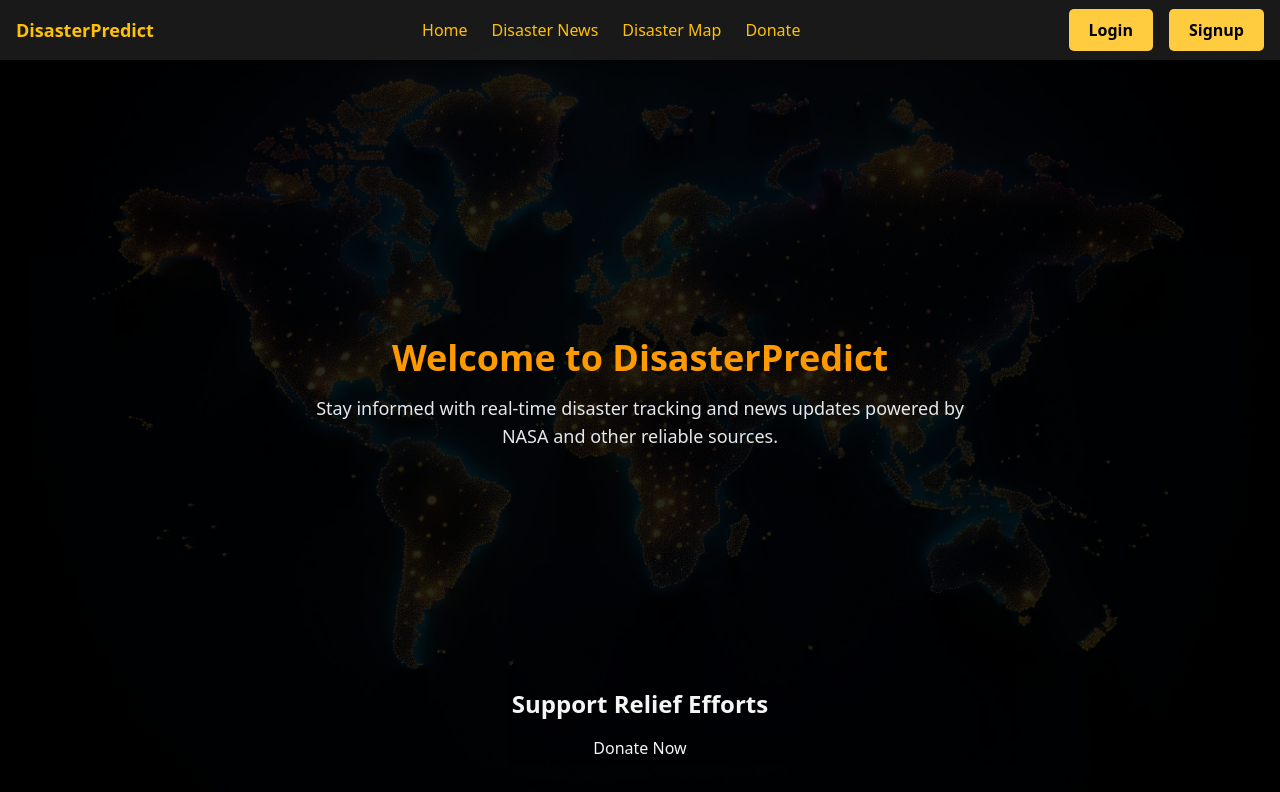
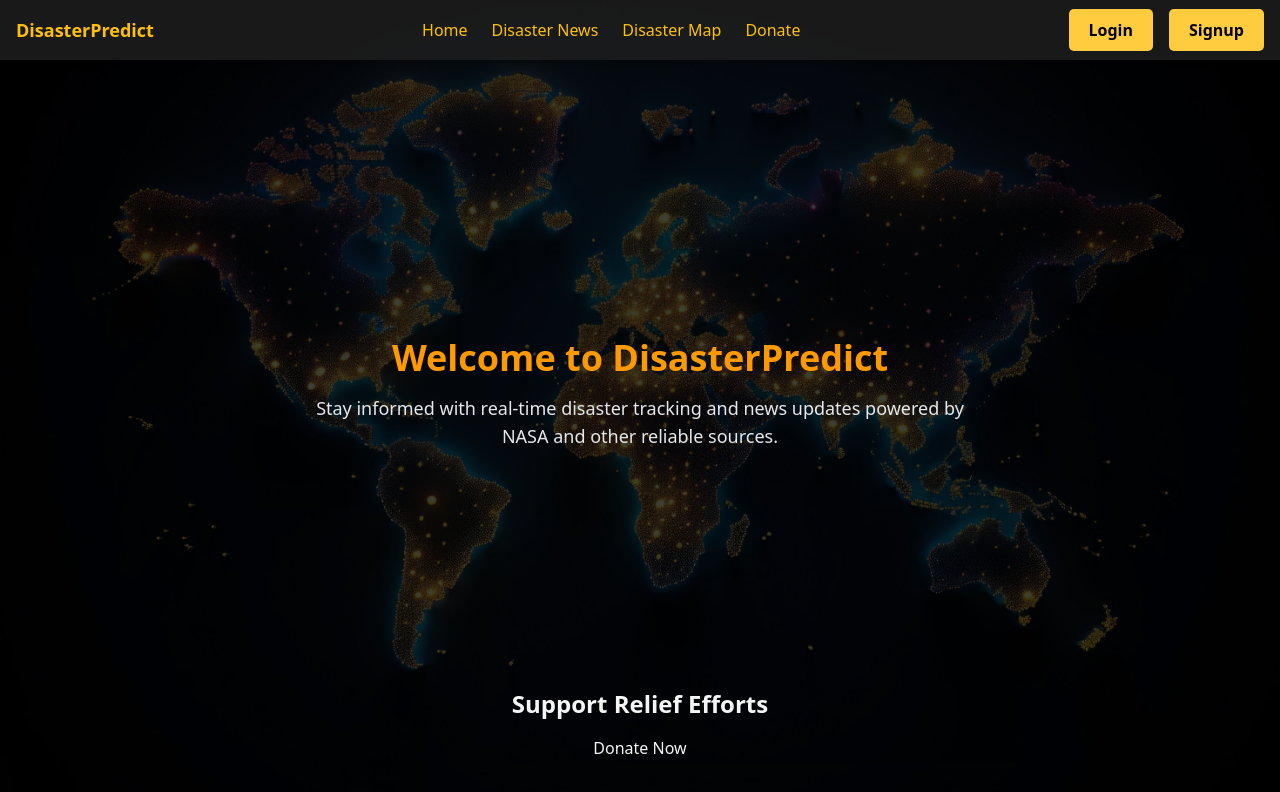
Before and after one commit to tinap98/DisasterPredict, a React (Vite) app in the folder frontend/: page /home in a window 1280 px wide. Shown: the top 792 px of the page. Built offline with nearby package versions, Linux system fonts and the light colour scheme.

Commit message:
gitignore update

```diff
--- a/frontend/src/index.css
+++ b/frontend/src/index.css
@@ -112,7 +112,7 @@
   left: 0;
   width: 100%;
   height: 100%;
-  background-color: rgba(0, 0, 0, 0.85); /* Black overlay with 50% transparency */
+  background-color: rgba(0, 0, 0, 0.75); /* Black overlay with 50% transparency */
   z-index: 1;
 }
 
```
